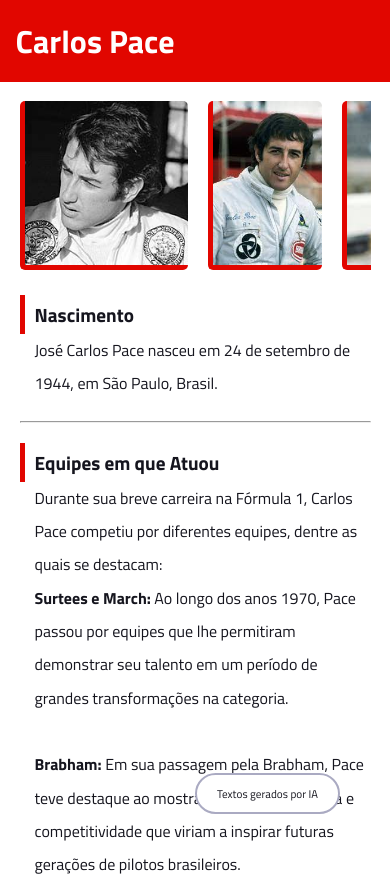
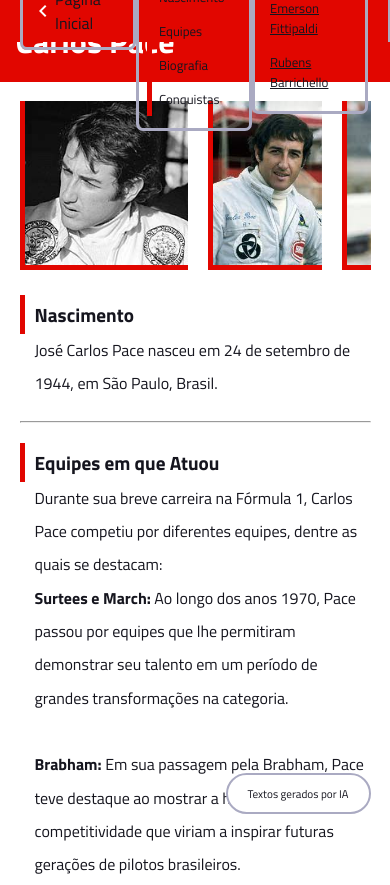
Before and after one commit to derick-rufino/Projeto-Formula1, a plain HTML site: page pilotos/pace.html in a window 390 px wide. Shown: the top 885 px of the page. Drawn offline with nearby package versions, Linux system fonts and the light colour scheme.

Commit message:
Melhorias no Modo Mobile
- Adicionada Scrollbar personalizada
- Snap align agora funciona
- Primeira tentativa de criar uma nav bar a partir do elemento Aside já disponível

! Idéia: criar um nav específico para mobile e deixar escondido (hidden) em viewports maiores

```diff
--- a/pilotos/pil-standard.css
+++ b/pilotos/pil-standard.css
@@ -94,16 +94,28 @@ main {
     gap: 20px;
     overflow-x: scroll;
     scroll-snap-type: x mandatory;
-    scroll-snap-align: start;;
+    scroll-snap-align: center;
 }
-
-::-webkit-scrollbar {display: none;}
+/* criando uma scrollbar personalizada */
+::-webkit-scrollbar {
+    display: inline;
+    height: 1vh;
+}
+::-webkit-scrollbar-track{
+    background-color: black;
+}
+::-webkit-scrollbar-thumb{
+    background-color: var(--red-70--);
+}
 
 .gallery > img {
     height: 100%;
     border-left: solid 5px var(--red--);
     border-bottom: solid 5px var(--red--);
-    border-radius: 5px;
+    border-radius: 0px;
+
+    scroll-snap-type: x mandatory;
+    scroll-snap-align: center;
 }
 
 h2, h3 , h4 , h5 {
@@ -136,7 +148,7 @@ hr {margin: 20px 0;}
 
     position: fixed;
     bottom: 30px;
-    right: 50px;
+    right: 5vw;
 }
 
 #ai-badge:hover {
@@ -153,7 +165,13 @@ hr {margin: 20px 0;}
     }
 
     aside {
-        display: none;
+        width: 100%;
+        height: 5vh;
+        background-color: var(--red--);
+        display: flex;
+        flex-direction: row;
+        position: fixed;
+        top: 0;
     }
 
     main{
@@ -164,4 +182,6 @@ hr {margin: 20px 0;}
     .gallery{
          height: 20vh;
     }
+
+
 }
```
Also changed, not shown: index-style.css (+6 -1 lines).
